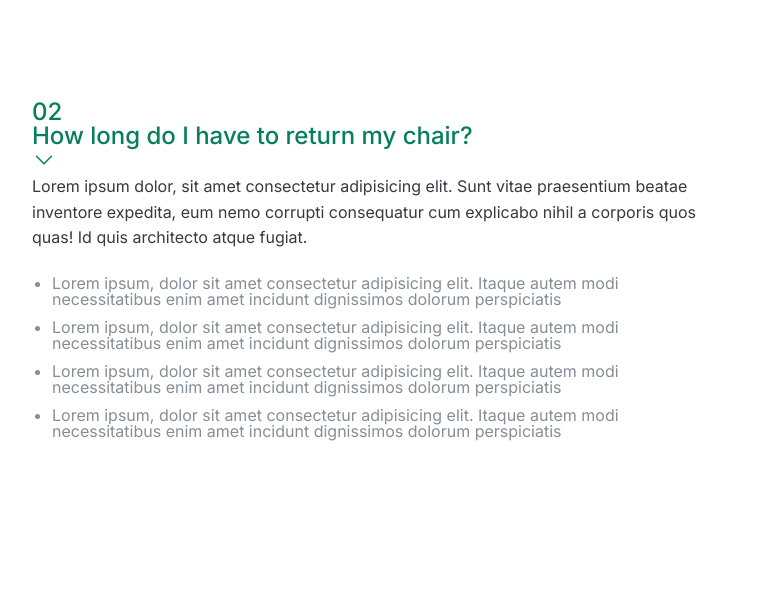
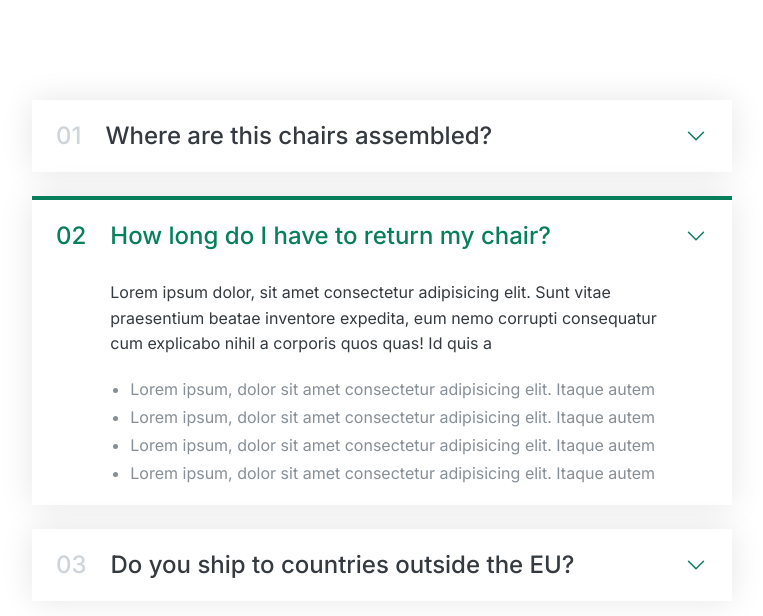
Before and after one commit to zarek21/Web_Design, a plain HTML site: page 01-accordion.html in a window 1280 px wide. Shown: the whole page, without its empty margins (258-1021 px from the left). Drawn offline with Linux system fonts and the light colour scheme.

Commit message:
feat: finish accordion component

```diff
--- a/01-accordion.html
+++ b/01-accordion.html
@@ -24,15 +24,29 @@
       .accordion {
         width: 700px;
         margin: 100px auto;
+        display: flex;
+        flex-direction: column;
+        gap: 24px;
       }
 
       .item {
+        box-shadow: 0 0 32px rgba(0, 0, 0, 0.1);
+        padding: 24px;
+        display: grid;
+        grid-template-columns: auto 1fr auto;
+        column-gap: 24px;
+        row-gap: 32px;
+        align-items: center;
       }
       .number,
       .text {
         font-size: 24px;
         font-weight: 500;
-        color: #087f5b;
+        /* color: #087f5b; */
+      }
+
+      .number {
+        color: #ced4da;
       }
 
       .icon {
@@ -42,6 +56,8 @@
       }
 
       .hidden-box {
+        grid-column: 2;
+        display: none;
       }
 
       .hidden-box p {
@@ -56,11 +72,68 @@
         flex-direction: column;
         gap: 12px;
       }
+
+      .open {
+        border-top: 4px solid #087f5b;
+      }
+
+      .open .hidden-box {
+        display: block;
+      }
+
+      .open .number,
+      .open .text {
+        color: #087f5b;
+      }
     </style>
   </head>
   <body>
     <div class="accordion">
       <div class="item">
+        <p class="number">01</p>
+        <p class="text">Where are this chairs assembled?</p>
+        <svg
+          xmlns="http://www.w3.org/2000/svg"
+          fill="none"
+          viewBox="0 0 24 24"
+          stroke-width="1.5"
+          stroke="currentColor"
+          class="icon"
+        >
+          <path
+            stroke-linecap="round"
+            stroke-linejoin="round"
+            d="m19.5 8.25-7.5 7.5-7.5-7.5"
+          />
+        </svg>
+        <div class="hidden-box">
+          <p>
+            Lorem ipsum dolor, sit amet consectetur adipisicing elit. Sunt vitae
+            praesentium beatae inventore expedita, eum nemo corrupti consequatur
+            cum explicabo nihil a corporis quos quas! Id quis a
+          </p>
+          <ul>
+            <li>
+              Lorem ipsum, dolor sit amet consectetur adipisicing elit. Itaque
+              autem
+            </li>
+            <li>
+              Lorem ipsum, dolor sit amet consectetur adipisicing elit. Itaque
+              autem
+            </li>
+            <li>
+              Lorem ipsum, dolor sit amet consectetur adipisicing elit. Itaque
+              autem
+            </li>
+            <li>
+              Lorem ipsum, dolor sit amet consectetur adipisicing elit. Itaque
+              autem
+            </li>
+          </ul>
+        </div>
+      </div>
+
+      <div class="item open">
         <p class="number">02</p>
         <p class="text">How long do I have to return my chair?</p>
         <svg
@@ -81,29 +154,68 @@
           <p>
             Lorem ipsum dolor, sit amet consectetur adipisicing elit. Sunt vitae
             praesentium beatae inventore expedita, eum nemo corrupti consequatur
-            cum explicabo nihil a corporis quos quas! Id quis architecto atque
-            fugiat.
+            cum explicabo nihil a corporis quos quas! Id quis a
           </p>
           <ul>
             <li>
               Lorem ipsum, dolor sit amet consectetur adipisicing elit. Itaque
-              autem modi necessitatibus enim amet incidunt dignissimos dolorum
-              perspiciatis
+              autem
             </li>
             <li>
               Lorem ipsum, dolor sit amet consectetur adipisicing elit. Itaque
-              autem modi necessitatibus enim amet incidunt dignissimos dolorum
-              perspiciatis
+              autem
             </li>
             <li>
               Lorem ipsum, dolor sit amet consectetur adipisicing elit. Itaque
-              autem modi necessitatibus enim amet incidunt dignissimos dolorum
-              perspiciatis
+              autem
             </li>
             <li>
               Lorem ipsum, dolor sit amet consectetur adipisicing elit. Itaque
-              autem modi necessitatibus enim amet incidunt dignissimos dolorum
-              perspiciatis
+              autem
+            </li>
+          </ul>
+        </div>
+      </div>
+
+      <div class="item">
+        <p class="number">03</p>
+        <p class="text">Do you ship to countries outside the EU?</p>
+        <svg
+          xmlns="http://www.w3.org/2000/svg"
+          fill="none"
+          viewBox="0 0 24 24"
+          stroke-width="1.5"
+          stroke="currentColor"
+          class="icon"
+        >
+          <path
+            stroke-linecap="round"
+            stroke-linejoin="round"
+            d="m19.5 8.25-7.5 7.5-7.5-7.5"
+          />
+        </svg>
+        <div class="hidden-box">
+          <p>
+            Lorem ipsum dolor, sit amet consectetur adipisicing elit. Sunt vitae
+            praesentium beatae inventore expedita, eum nemo corrupti consequatur
+            cum explicabo nihil a corporis quos quas! Id quis a
+          </p>
+          <ul>
+            <li>
+              Lorem ipsum, dolor sit amet consectetur adipisicing elit. Itaque
+              autem
+            </li>
+            <li>
+              Lorem ipsum, dolor sit amet consectetur adipisicing elit. Itaque
+              autem
+            </li>
+            <li>
+              Lorem ipsum, dolor sit amet consectetur adipisicing elit. Itaque
+              autem
+            </li>
+            <li>
+              Lorem ipsum, dolor sit amet consectetur adipisicing elit. Itaque
+              autem
             </li>
           </ul>
         </div>
```
